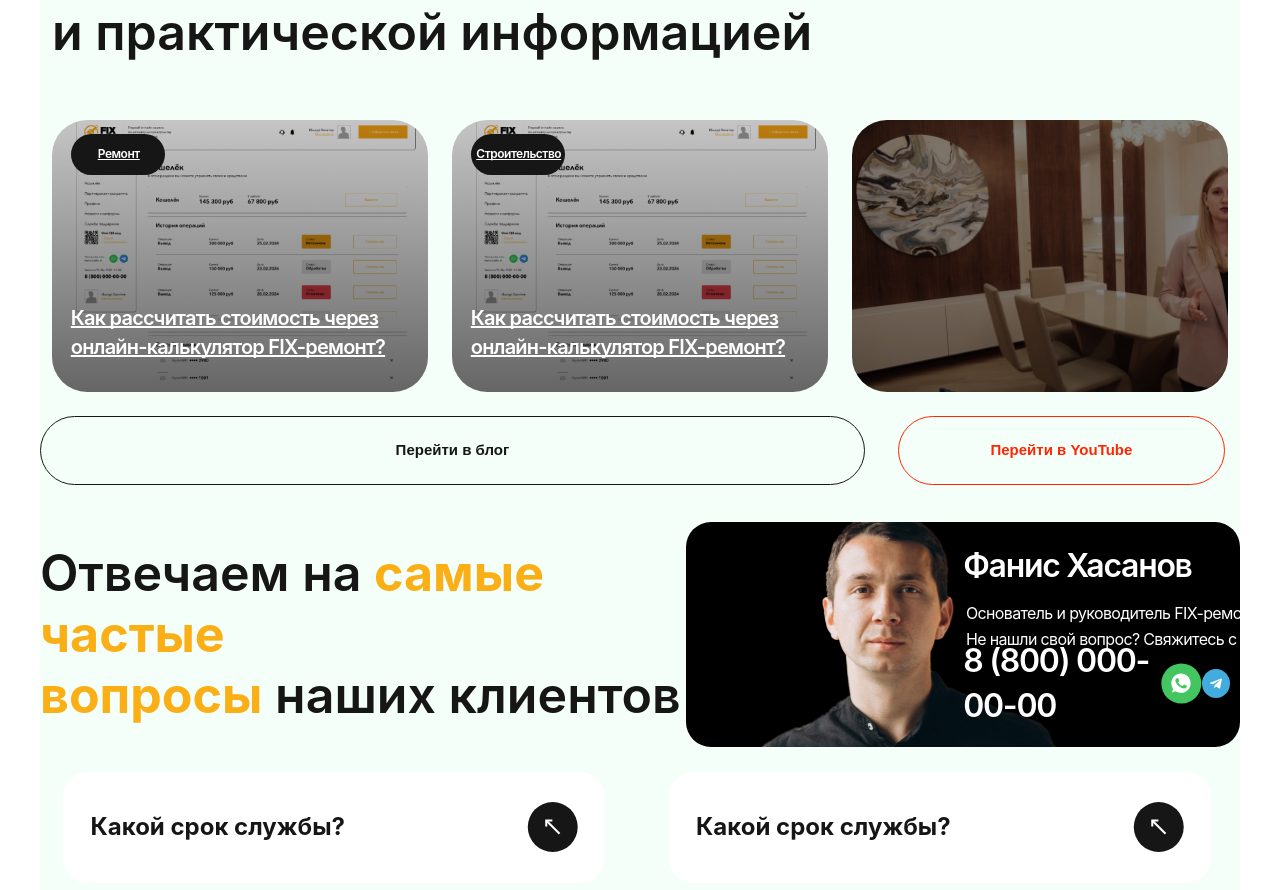
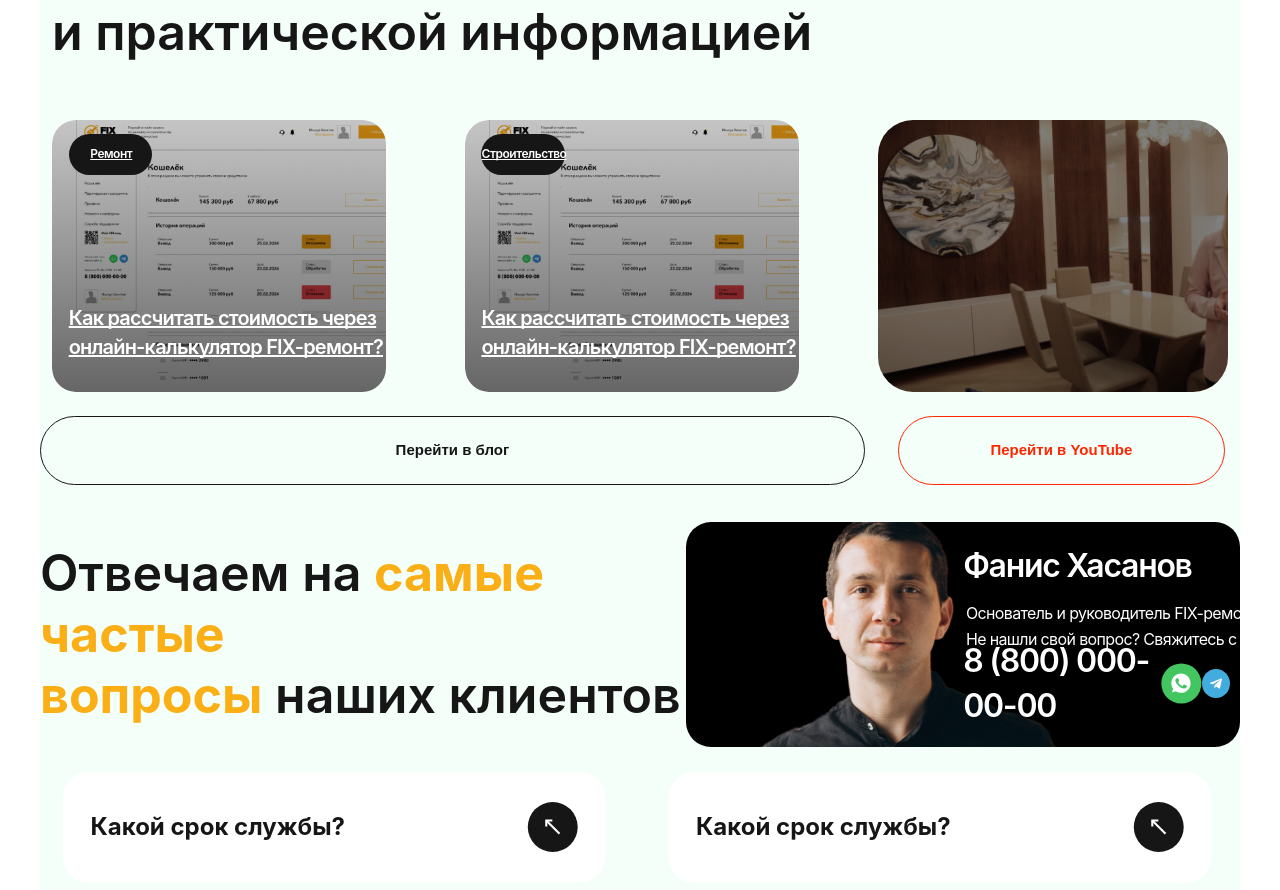
Before and after one commit to projacktor/FixR, a React (Vite) app: page / in a window 1280 px wide. Shown: the part 8684-9574 px from the top of the page. Built offline with nearby package versions, Linux system fonts and the light colour scheme.

Commit message:
Fix ToBlog

```diff
--- a/src/components/page chunks/To Blog/ToBlog.jsx
+++ b/src/components/page chunks/To Blog/ToBlog.jsx
@@ -5,28 +5,15 @@ import CheckButton from "../../helpers/buttons/CheckButton/CheckButton.jsx";
 import openLink from "../../functions/openLink.js";
 
 import "./style.scss";
+import BlogBullet from "../../helpers/Blog Bullet/BlogBullet.jsx";
 
 function ToBlog() {
     return (
         <div className="blog">
             <h1>Ведём блог, делимся <b>многолетним опытом</b> <br/> и практической информацией </h1>
             <div className="blog_bullits">
-                <div className="single_blog_bullit blog_bullit_post">
-                    <div className="blog_bullit_section">
-                        <p>Ремонт</p>
-                    </div>
-                    <a>
-                        <p>Как рассчитать стоимость через <br/> онлайн-калькулятор FIX-ремонт?</p>
-                    </a>
-                </div>
-                <div className="single_blog_bullit blog_bullit_post">
-                    <div className="blog_bullit_section">
-                        <p>Строительство</p>
-                    </div>
-                    <a>
-                        <p>Как рассчитать стоимость через <br/> онлайн-калькулятор FIX-ремонт?</p>
-                    </a>
-                </div>
+                <BlogBullet section="Ремонт" link="post1" text="Как рассчитать стоимость через онлайн-калькулятор FIX-ремонт?"/>
+                <BlogBullet section="Строительство" link="post1" text="Как рассчитать стоимость через онлайн-калькулятор FIX-ремонт?"/>
                 <div className="single_blog_bullit blog_bullit_vid">
                 </div>
             </div>
--- a/src/components/page chunks/To Blog/style.scss
+++ b/src/components/page chunks/To Blog/style.scss
@@ -16,7 +16,8 @@
     height: 20rem;
     display: flex;
     flex-direction: row;
-    justify-content: space-around;
+    gap: 55px;
+    //justify-content: space-around;
     align-items: center;
 
     .single_blog_bullit {
@@ -65,10 +66,6 @@
       }
     }
 
-    .blog_bullit_post {
-      background-image: url(../../../pages/Home/static/works/blog1.png);
-    }
-
     .blog_bullit_vid {
       //width: 30rpx;
       background-image: url(../../../pages/Home/static/works/videoE.png);
--- a/src/pages/Blog/Blog.jsx
+++ b/src/pages/Blog/Blog.jsx
@@ -33,7 +33,7 @@ function Blog() {
                     <BlogGallery/>
                     <RecommendationForm/>
                 </div>
-                <CheckButton text="Показать больше"/>
+                <CheckButton text="Показать больше" link="/blog"/>
             </div>
 
             <div id="blog_social_media">
@@ -45,15 +45,15 @@ function Blog() {
             </div>
 
             <div id="blog_faq">
-                <FAQ />
+                <FAQ/>
             </div>
 
             <div id="blog_eng_consulting">
-                <EngConsulting />
+                <EngConsulting/>
             </div>
 
             <div id="blog_seoo">
-                <SeoDiv />
+                <SeoDiv/>
             </div>
         </main>
     );
```
